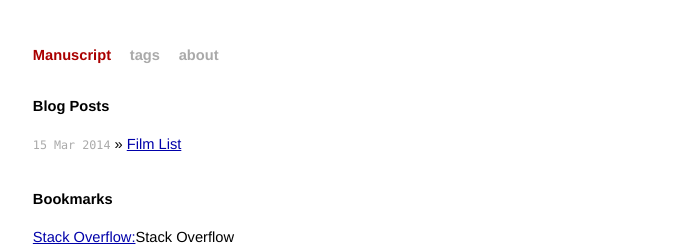
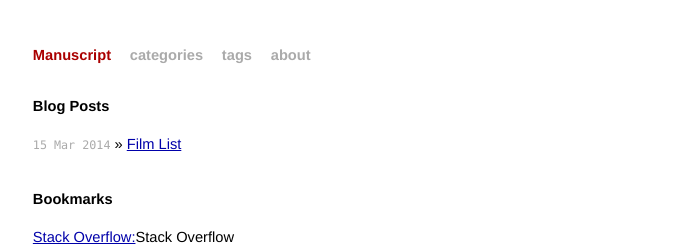
Before and after one commit to noobfish/noobfish.github.io, a Jekyll site: the page built from index.html, in a window 1280 px wide. Shown: the top 246 px of the page, without its empty margins (299-979 px from the left). Built offline with Jekyll 4.4.1, drawn with Linux system fonts in a browser that asks for light colours.

Commit message:
Update default.html

```diff
--- a/_layouts/default.html
+++ b/_layouts/default.html
@@ -21,6 +21,7 @@
 <div class="site">
   <div class="title">
     <a href="/">Manuscript</a>
+    <a class="extra" href="/category.html">categories</a>
     <a class="extra" href="/tags.html">tags</a>
     <a class="extra" href="/about.html">about</a>
   </div>
```
